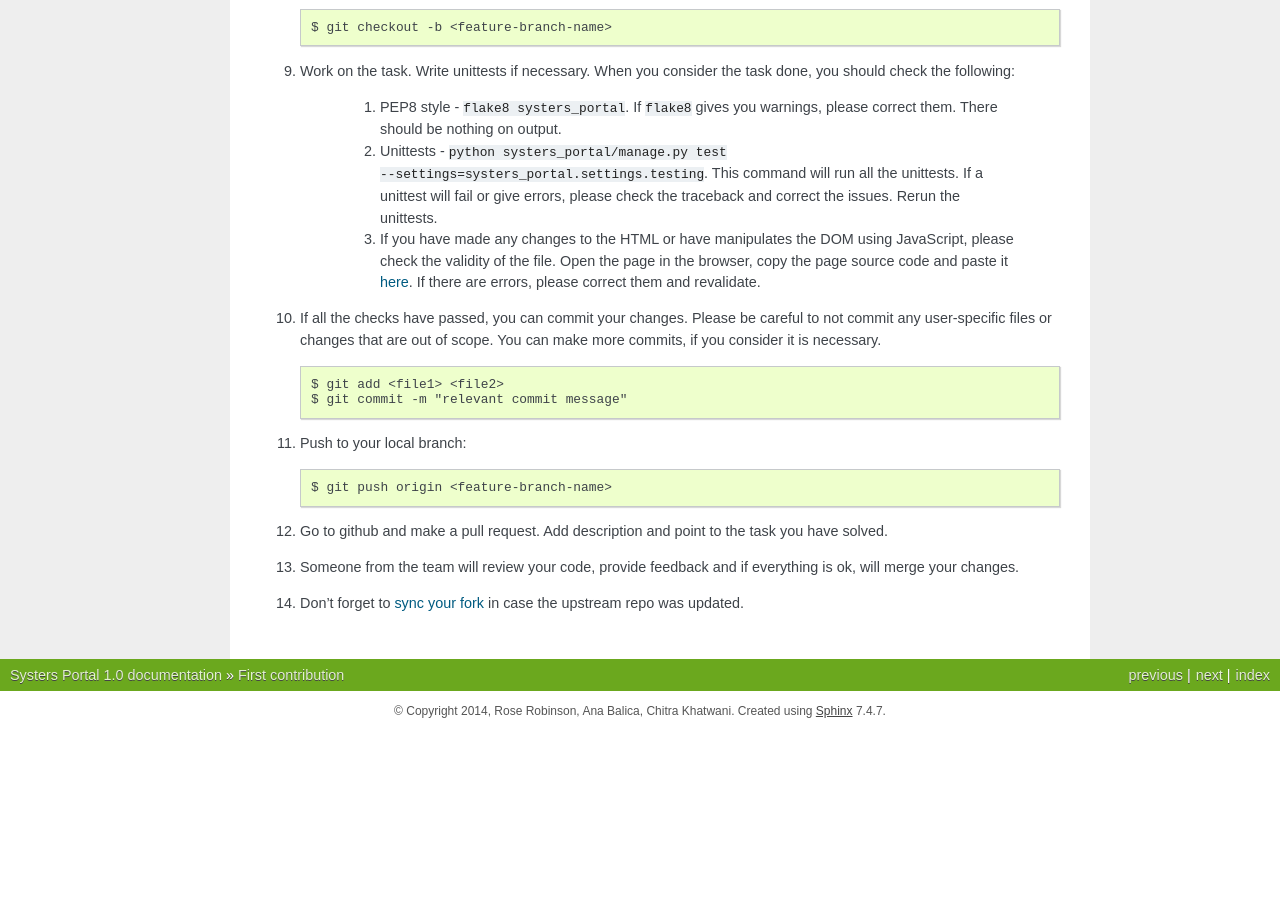
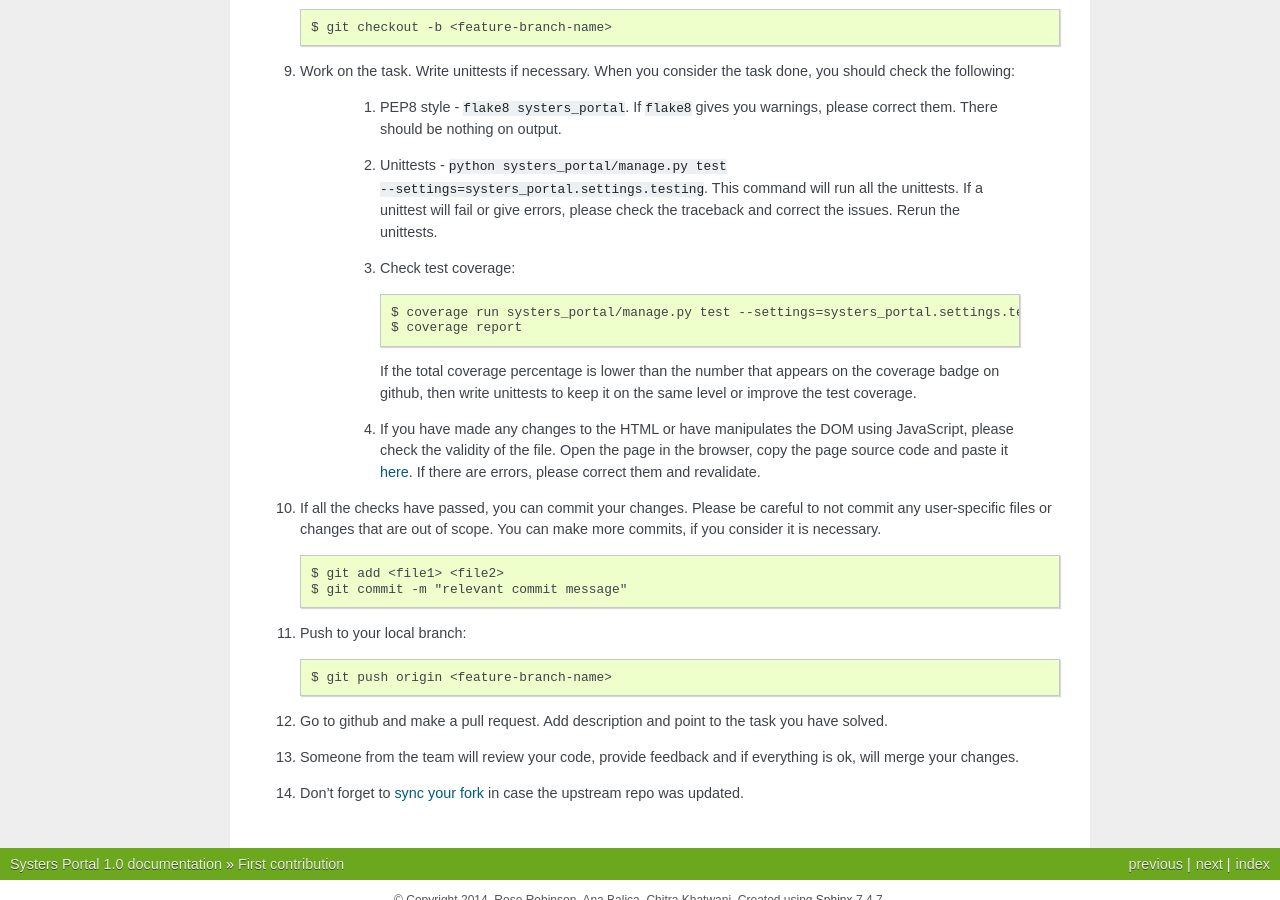
Before and after one commit to anitab-org/portal, a Sphinx documentation site: the page built from docs/develop/contributing.rst, in a window 1280 px wide and 900 px high, scrolled down 634 px. Built offline with Sphinx 7.4.7, drawn with Linux system fonts in a browser that asks for light colours; before the commit the page ends 1365 px from its top, so only the background shows below that.

Commit message:
add info about coverage to "Contributing" docs + small fixes

```diff
--- a/docs/develop/contributing.rst
+++ b/docs/develop/contributing.rst
@@ -40,6 +40,15 @@ Systers Portal.
          This command will run all the unittests. If a unittest will fail or give
          errors, please check the traceback and correct the issues. Rerun the
          unittests.
+      #. Check test coverage::
+
+            $ coverage run systers_portal/manage.py test --settings=systers_portal.settings.testing
+            $ coverage report
+
+         If the total coverage percentage is lower than the number that appears
+         on the coverage badge on github, then write unittests to keep it on the
+         same level or improve the test coverage.
+
       #. If you have made any changes to the HTML or have manipulates the DOM
          using JavaScript, please check the validity of the file. Open the page
          in the browser, copy the page source code and paste it
```
